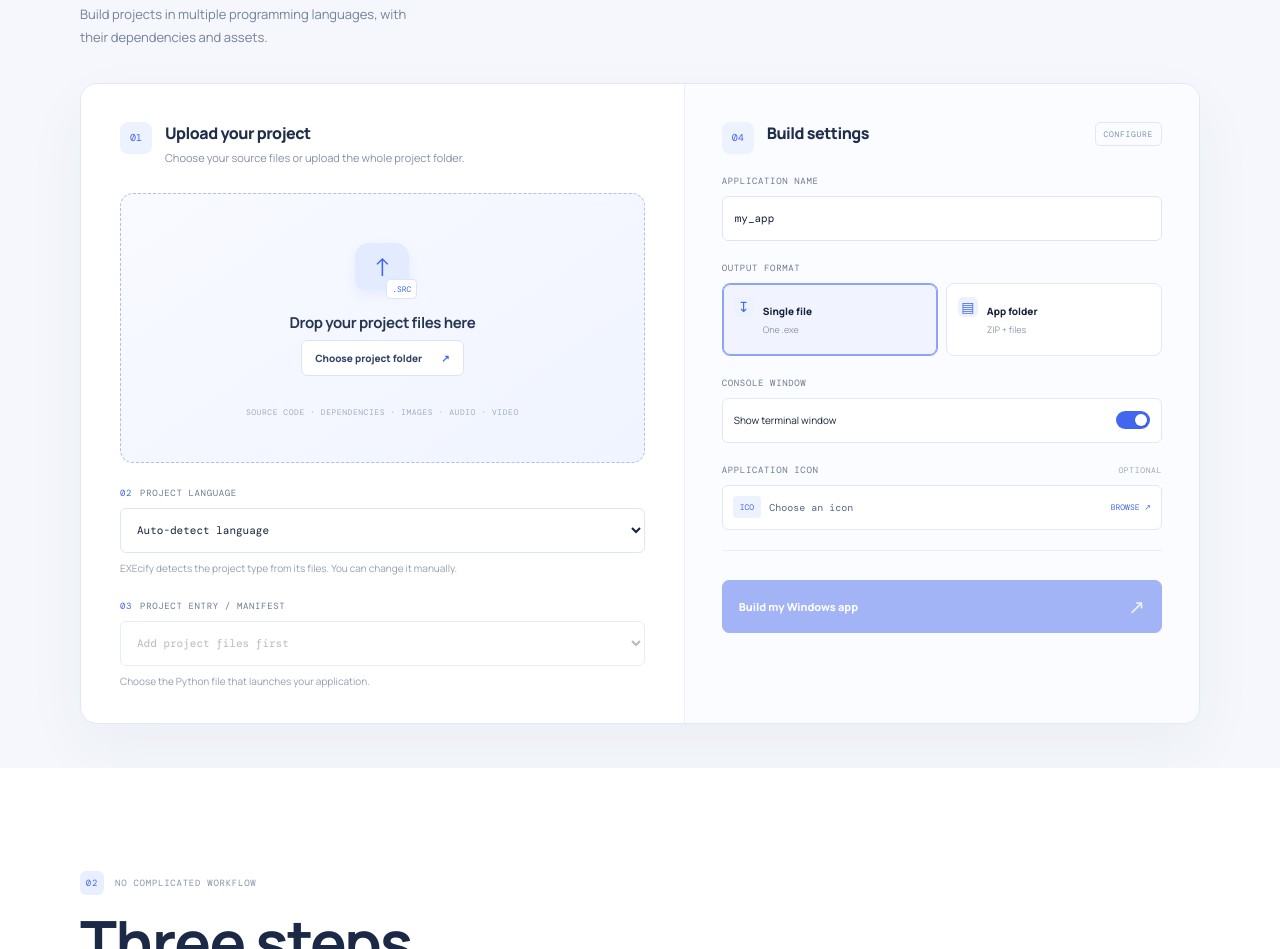
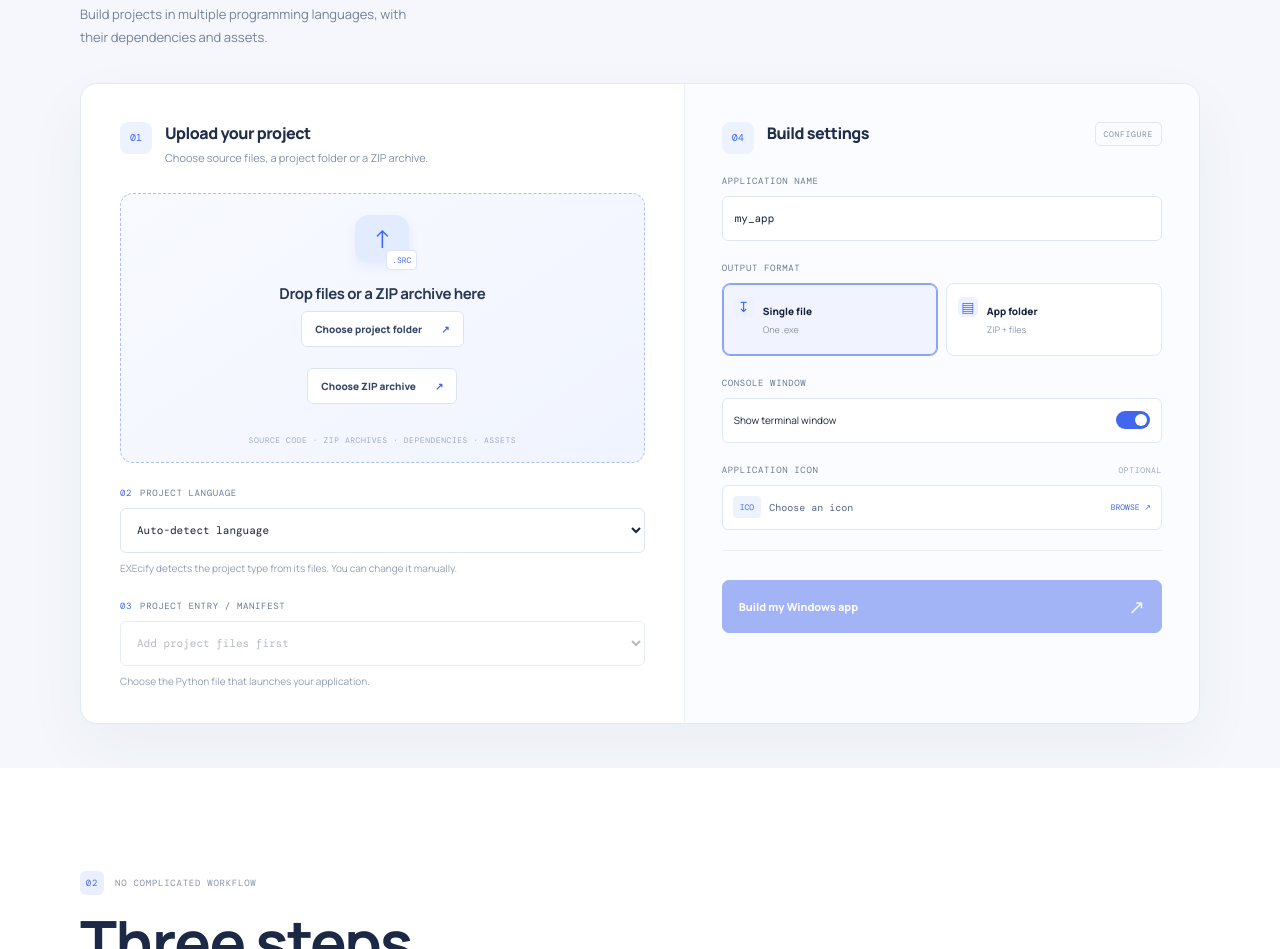
Before and after one commit to martgeluk11-dev/PY2EXEONLINE, a plain HTML site: page docs/index.html in a window 1280 px wide. Shown: the part 963-1912 px from the top of the page. Drawn offline with nearby package versions, Linux system fonts and the light colour scheme.

Commit message:
Add ZIP archive upload control to EXEcify

```diff
--- a/docs/index.html
+++ b/docs/index.html
@@ -83,16 +83,18 @@
           <div class="builder-main">
             <div class="builder-step">
               <div class="step-number">01</div>
-              <div class="step-copy"><h3>Upload your project</h3><p>Choose your source files or upload the whole project folder.</p></div>
+              <div class="step-copy"><h3>Upload your project</h3><p>Choose source files, a project folder or a ZIP archive.</p></div>
             </div>
 
             <div class="drop" id="drop">
               <input id="files" type="file" multiple aria-label="Choose project files">
+              <input id="zip-file" type="file" accept=".zip,application/zip" hidden aria-label="Choose ZIP project archive">
               <div class="upload-illustration"><span class="upload-cloud">↑</span><span class="upload-file">.SRC</span></div>
-              <b>Drop your project files here</b>
+              <b>Drop files or a ZIP archive here</b>
               <p><button type="button" class="folder-button" id="folder-button">Choose project folder <span>↗</span></button></p>
+              <p><button type="button" class="folder-button" id="zip-button">Choose ZIP archive <span>↗</span></button></p>
               <input id="folder" type="file" webkitdirectory multiple hidden>
-              <small>SOURCE CODE · DEPENDENCIES · IMAGES · AUDIO · VIDEO</small>
+              <small>SOURCE CODE · ZIP ARCHIVES · DEPENDENCIES · ASSETS</small>
             </div>
 
             <div class="file-summary" id="file-summary" hidden>
@@ -206,6 +208,6 @@
   <footer class="site-footer">
     <div class="footer-inner"><a class="brand footer-brand" href="/PY2EXEONLINE/"><img class="brand-logo" src="./static/execify-logo.ico" alt="" aria-hidden="true"><span>EXEcify</span></a><span>MAKE YOUR PROJECT WINDOWS READY.</span><span>© 2026 EXECIFY</span></div>
   </footer>
-  <script src="./static/app.js?v=6"></script>
+  <script src="./static/app.js?v=7"></script>
 </body>
 </html>
```
